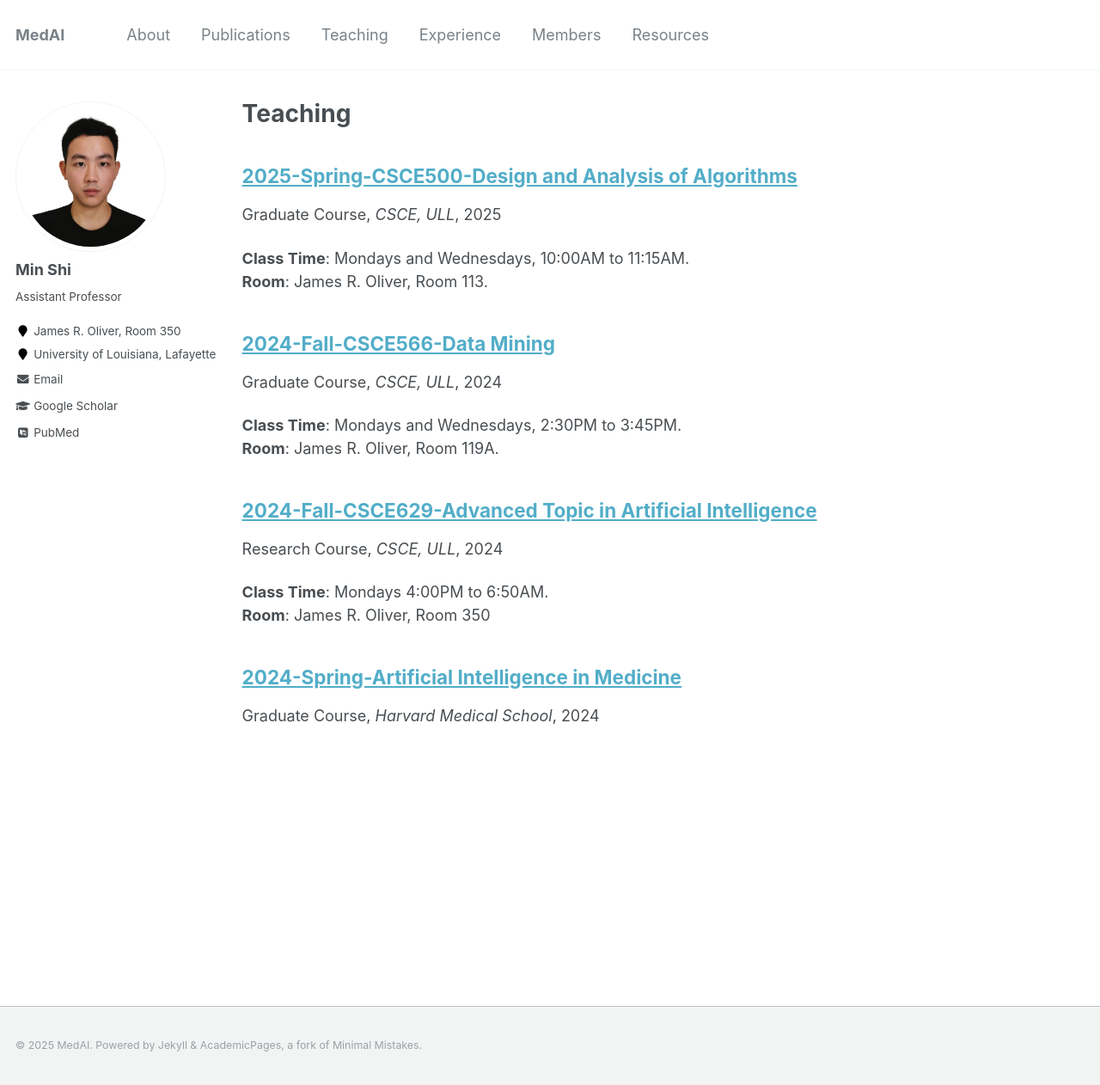
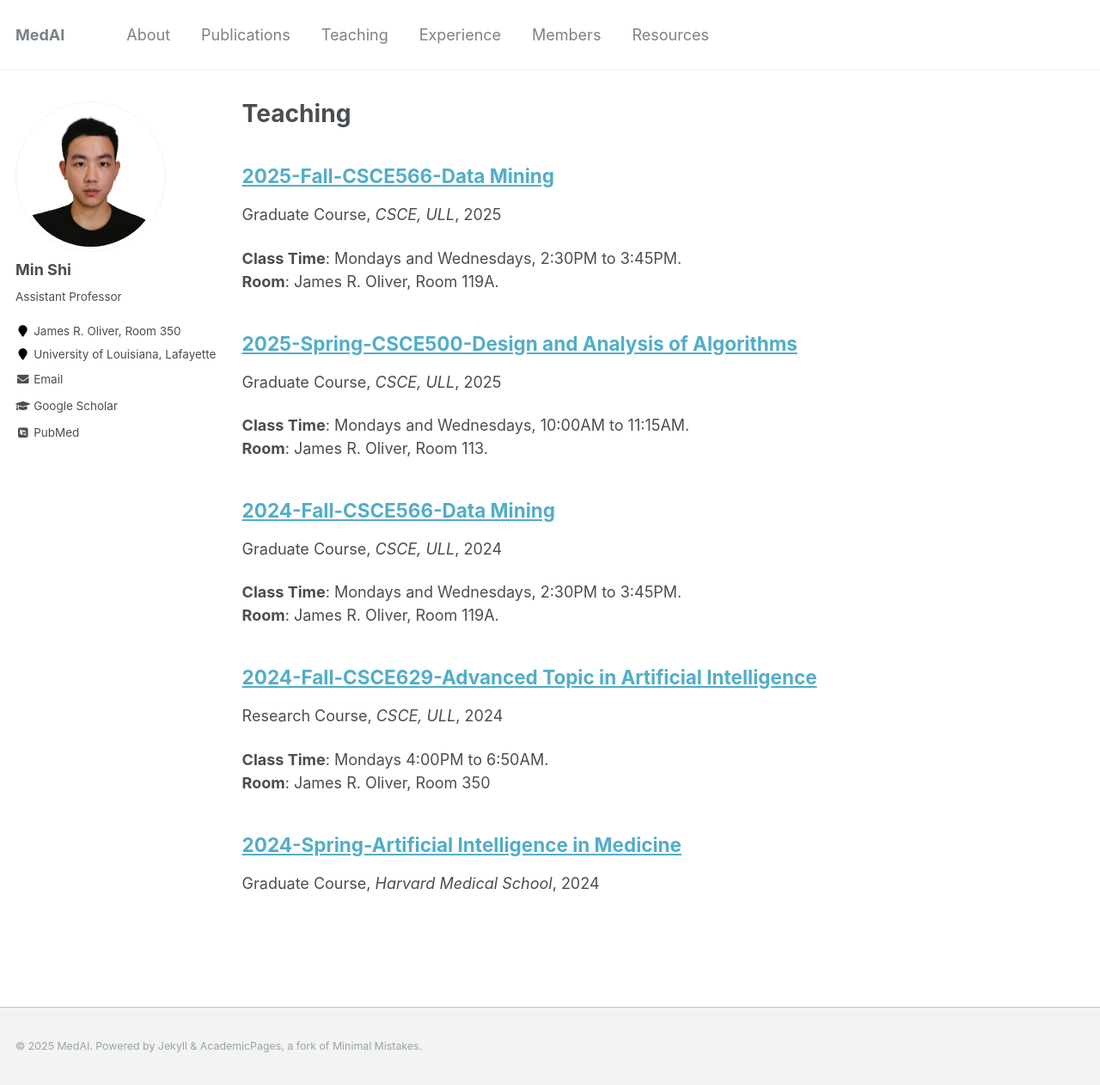
Before and after one commit to shiminxst/shiminxst.github.io, a Jekyll site: the page built from _pages/teaching.html, in a window 1280 px wide and 1262 px high. Shown: the whole window at 86% size. Built offline with Jekyll 4.4.1, drawn with Linux system fonts in a browser that asks for light colours; some web fonts are replaced; a file with an impossible date is left out.

Commit message:
Update 2025-fall-CSCE566.md

```diff
--- a/_teaching/2025-fall-CSCE566.md
+++ b/_teaching/2025-fall-CSCE566.md
@@ -2,9 +2,9 @@
 title: "2025-Fall-CSCE566-Data Mining"
 collection: teaching
 type: "Graduate Course"
-permalink: /teaching/2024-fall-CSCE566
+permalink: /teaching/2025-fall-CSCE566
 venue: "CSCE, ULL"
-date: 2025-08-56
+date: 2025-08-25
 location: "Lafayette, LA"
 ---
 
```
